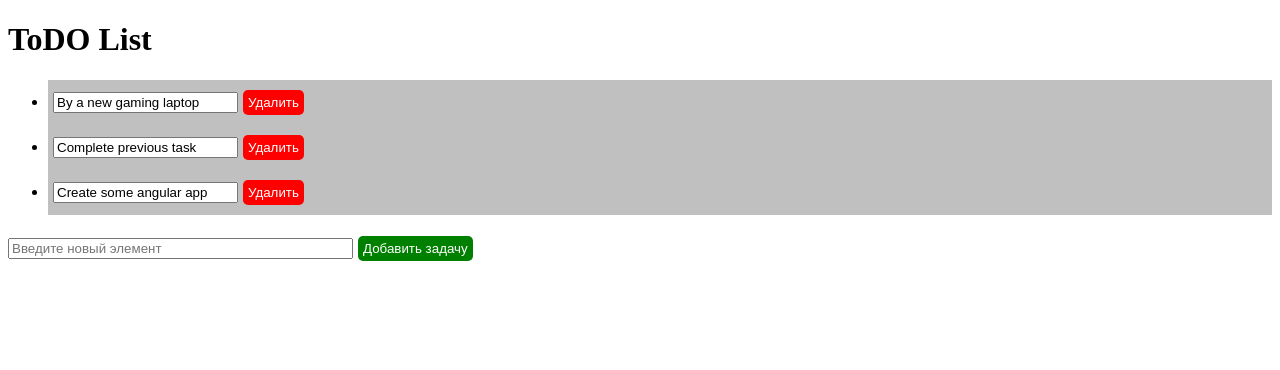
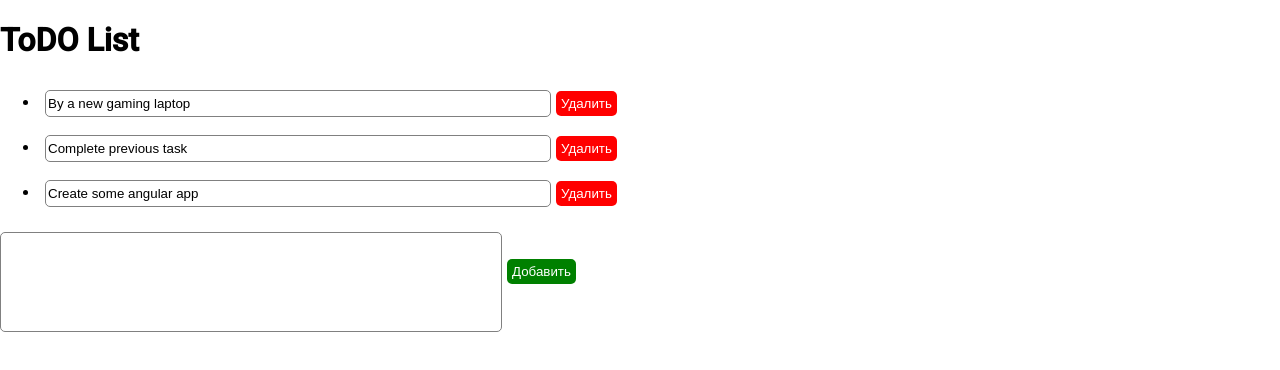
Before and after one commit to OtusTeam-Angular-TyazhMash/ToDoList-tayushevamv, an Angular app in the folder ToDoList/: page / in a window 1280 px wide. Shown: the top 370 px of the page. Built offline with nearby package versions, Linux system fonts and the light colour scheme.

Commit message:
промежуточный

```diff
--- a/ToDoList/angular.json
+++ b/ToDoList/angular.json
@@ -30,6 +30,7 @@
               "src/assets"
             ],
             "styles": [
+              "@angular/material/prebuilt-themes/pink-bluegrey.css",
               "src/styles.scss"
             ],
             "scripts": []
@@ -93,6 +94,7 @@
               "src/assets"
             ],
             "styles": [
+              "@angular/material/prebuilt-themes/pink-bluegrey.css",
               "src/styles.scss"
             ],
             "scripts": []
--- a/ToDoList/package.json
+++ b/ToDoList/package.json
@@ -11,10 +11,12 @@
   "private": true,
   "dependencies": {
     "@angular/animations": "^16.2.0",
+    "@angular/cdk": "^16.2.14",
     "@angular/common": "^16.2.0",
     "@angular/compiler": "^16.2.0",
     "@angular/core": "^16.2.0",
     "@angular/forms": "^16.2.0",
+    "@angular/material": "^16.2.14",
     "@angular/platform-browser": "^16.2.0",
     "@angular/platform-browser-dynamic": "^16.2.0",
     "@angular/router": "^16.2.0",
--- a/ToDoList/src/app/app.module.ts
+++ b/ToDoList/src/app/app.module.ts
@@ -3,6 +3,11 @@ import { BrowserModule } from '@angular/platform-browser';
 
 import { AppComponent } from './app.component';
 import { ToDoListComponent } from './components/to-do-list/to-do-list.component';
+import { FormsModule } from '@angular/forms';
+import { BrowserAnimationsModule } from '@angular/platform-browser/animations';
+import { MatFormFieldModule} from '@angular/material/form-field';
+import { MatInputModule } from '@angular/material/input';
+import { MAT_FORM_FIELD_DEFAULT_OPTIONS } from '@angular/material/form-field';
 
 @NgModule({
   declarations: [
@@ -10,9 +15,15 @@ import { ToDoListComponent } from './components/to-do-list/to-do-list.component'
     ToDoListComponent
   ],
   imports: [
-    BrowserModule
+    BrowserModule,
+    FormsModule,
+    BrowserAnimationsModule,
+    MatInputModule,
+    MatFormFieldModule
   ],
-  providers: [],
+  providers: [
+    {provide: MAT_FORM_FIELD_DEFAULT_OPTIONS, useValue: {appearance: 'outline'}}
+  ],
   bootstrap: [AppComponent]
 })
 export class AppModule { }
--- a/ToDoList/src/app/components/to-do-list/to-do-list.component.html
+++ b/ToDoList/src/app/components/to-do-list/to-do-list.component.html
@@ -3,9 +3,13 @@
 <ul>
     <li *ngFor="let elem of elements">
         <input type="text" [value]="elem.text">
-        <button class="button button-delete">Удалить</button>
+        <button class="button button-delete" (click)="deleteItem(elem.id)">Удалить</button>
     </li>
 </ul>
 
-<input id="newText" type="text" size="40" placeholder="Введите новый элемент">
-<input class="styled button button-add" type="button" [disabled]="" name="add" value="Добавить задачу"/>
+<mat-form-field appearance="outline">
+    <mat-label>Новая задача</mat-label>
+    <input matInput placeholder="Placeholder" [(ngModel)]="newValue">
+    <mat-hint></mat-hint>
+</mat-form-field>
+<button class="button button-add" [disabled]="newValue ? false : true" (click)="addItem()">Добавить</button>
--- a/ToDoList/src/app/components/to-do-list/to-do-list.component.scss
+++ b/ToDoList/src/app/components/to-do-list/to-do-list.component.scss
@@ -1,11 +1,15 @@
-.styled {
-   background-color: darkorchid;
+li {
+    padding: 5px;
 }
 
-li {
-    background-color: silver;
-    padding: 5px;
-
+input, mat-form-field {
+    border-style: solid;
+    border-color: grey;
+    border-radius: 5px;
+    border-width: 1px;
+    padding-top: 5px;
+    padding-bottom: 5px;
+    width: 500px;
 }
 
 .button{
@@ -14,6 +18,10 @@ li {
     border-radius: 5px;
     padding: 5px;
     margin: 5px;
+
+    :disabled{
+     opacity: 0.5;
+    }
 }
 
 .button-add{
--- a/ToDoList/src/app/components/to-do-list/to-do-list.component.ts
+++ b/ToDoList/src/app/components/to-do-list/to-do-list.component.ts
@@ -1,8 +1,6 @@
 import { Component } from '@angular/core';
-import { AppComponent } from 'src/app/app.component';
 
 type listElement = {id: number, text: string};
-let elements: Array<listElement>;
 
 @Component({
   selector: 'app-to-do-list',
@@ -11,8 +9,25 @@ let elements: Array<listElement>;
 })
 export class ToDoListComponent {
 
- elements = [ {id: 1, text: 'By a new gaming laptop'},
-              {id: 2, text: 'Complete previous task'},
-              {id: 3, text: 'Create some angular app'}
-            ];
+  newValue: string = '';
+
+  elements: Array<listElement> = [ {id: 1, text: 'By a new gaming laptop'},
+                              {id: 2, text: 'Complete previous task'},
+                              {id: 3, text: 'Create some angular app'}
+                            ];
+
+  addItem() : void {
+    if (this.newValue) {
+      let newId: number = Math.max(...this.elements.map((element)=> element.id))+1;
+      this.elements.push(
+              {id: newId, text: this.newValue}
+          );
+    }
+  }
+
+  deleteItem(id: number) : void {
+    console.log('delItem ' + id);
+   // elements.[id]
+  }
+
 }
--- a/ToDoList/src/index.html
+++ b/ToDoList/src/index.html
@@ -6,6 +6,9 @@
   <base href="/">
   <meta name="viewport" content="width=device-width, initial-scale=1">
   <link rel="icon" type="image/x-icon" href="favicon.ico">
+  <link rel="preconnect" href="https://fonts.gstatic.com">
+  <link href="https://fonts.googleapis.com/css2?family=Roboto:wght@300;400;500&display=swap" rel="stylesheet">
+  <link href="https://fonts.googleapis.com/icon?family=Material+Icons" rel="stylesheet">
 </head>
 <body>
   <app-root></app-root>
--- a/ToDoList/src/styles.scss
+++ b/ToDoList/src/styles.scss
@@ -1 +1,4 @@
 /* You can add global styles to this file, and also import other style files */
+
+html, body { height: 100%; }
+body { margin: 0; font-family: Roboto, "Helvetica Neue", sans-serif; }
```
Also changed, not shown: 1 other file (tests, documents, lock files or other folders).
